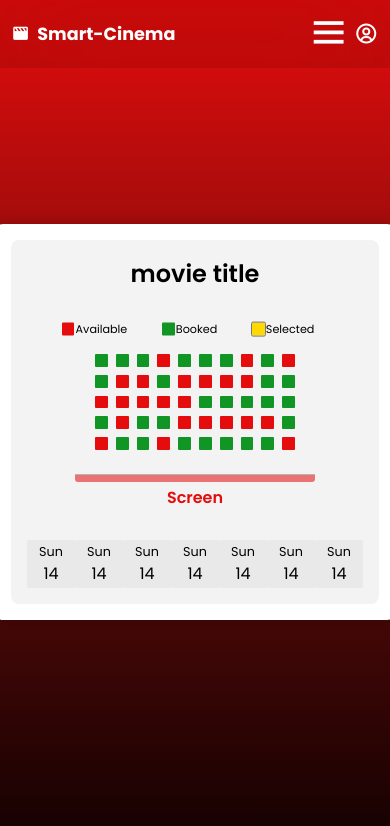
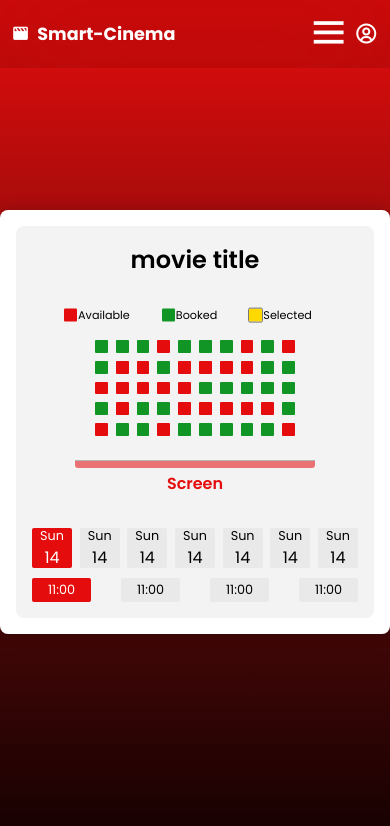
Before and after one commit to nourdandachi/cinema_client, a plain HTML site: page pages/booking.html in a window 390 px wide. Drawn offline with nearby package versions, Linux system fonts and the light colour scheme.

Commit message:
Added hours

```diff
--- a/pages/booking.html
+++ b/pages/booking.html
@@ -51,36 +51,47 @@
                             <div class="day">Sun</div>
                             <div class="date">14</div>
                         </label>
-                        <input type="radio" name="date" id="d2" checked>
+                        <input type="radio" name="date" id="d2" >
                         <label for="d2" class="dates-item">
                             <div class="day">Sun</div>
                             <div class="date">14</div>
                         </label>
-                        <input type="radio" name="date" id="d3" checked>
+                        <input type="radio" name="date" id="d3" >
                         <label for="d3" class="dates-item">
                             <div class="day">Sun</div>
                             <div class="date">14</div>
                         </label>
-                        <input type="radio" name="date" id="d4" checked>
+                        <input type="radio" name="date" id="d4" >
                         <label for="d4" class="dates-item">
                             <div class="day">Sun</div>
                             <div class="date">14</div>
                         </label>
-                        <input type="radio" name="date" id="d5" checked>
+                        <input type="radio" name="date" id="d5" >
                         <label for="d5" class="dates-item">
                             <div class="day">Sun</div>
                             <div class="date">14</div>
                         </label>
-                        <input type="radio" name="date" id="d6" checked>
+                        <input type="radio" name="date" id="d6" >
                         <label for="d6" class="dates-item">
                             <div class="day">Sun</div>
                             <div class="date">14</div>
                         </label>
-                        <input type="radio" name="date" id="d7" checked>
+                        <input type="radio" name="date" id="d7" >
                         <label for="d7" class="dates-item">
                             <div class="day">Sun</div>
                             <div class="date">14</div>
                         </label>
+                    </div>
+                    <div class="times">
+                        <input type="radio" name="time" id="t1" checked>
+                        <label for="t1" class="time">11:00</label>
+                        <input type="radio" name="time" id="t2">
+                        <label for="t2" class="time">11:00</label>
+                        <input type="radio" name="time" id="t3">
+                        <label for="t3" class="time">11:00</label>
+                        <input type="radio" name="time" id="t4">
+                        <label for="t4" class="time">11:00</label>
+
                     </div>
                 </div>
             </div>
--- a/styles/booking.css
+++ b/styles/booking.css
@@ -216,7 +216,7 @@ input{
     display: flex;
     flex-direction: column;
     align-items: center;
-    margin-top: 30px;
+    margin-top: 2rem;
 }
 
 .dates{
@@ -246,7 +246,26 @@ input{
     font-size: 0.8rem;
 }
 
+.times{
+    width: 100%;
+    display: flex;
+    align-items: center;
+    justify-content: space-between;
+    margin-top: 0.6rem;
+}
+.time{
+    font-size: 0.8rem;
+    width: fit-content;
+    padding: 0.2rem 1rem;
+    border-radius: 2px;
+    cursor: pointer;
+    background: rgb(233,233,233);;
+}
 
+.timings input:checked+label{
+    background: #e40c0c;
+    color: #ffffff;
+}
 
 
 
@@ -322,5 +341,11 @@ input{
         width: 15rem;
     }
 
+    .dates-item{
+    width: 2.5rem;
+    height: 2.5rem;
+    padding: 1rem 0;
 
 }
+
+}
```
